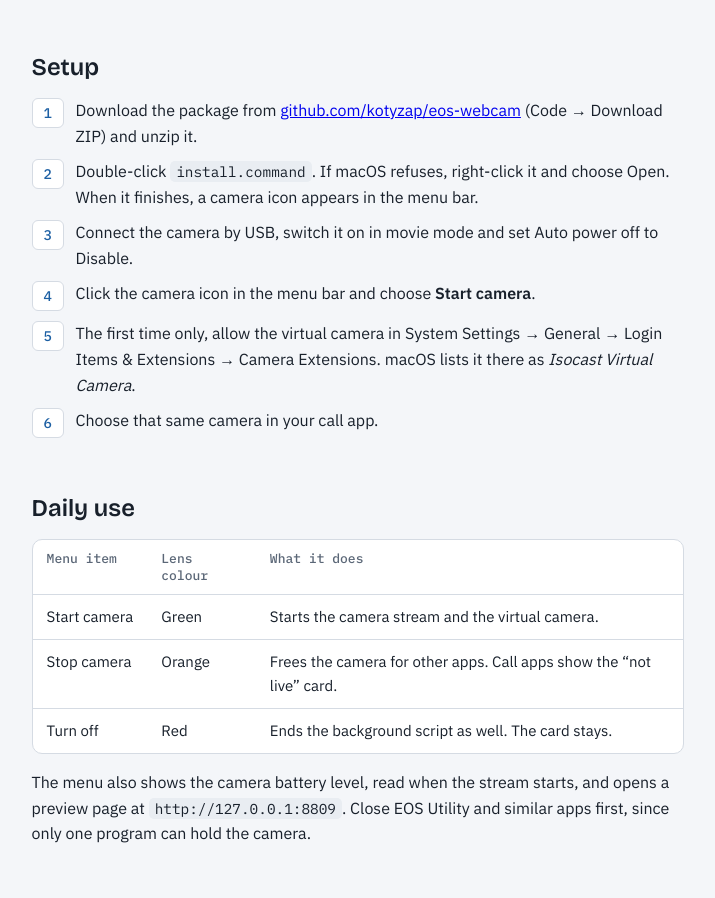
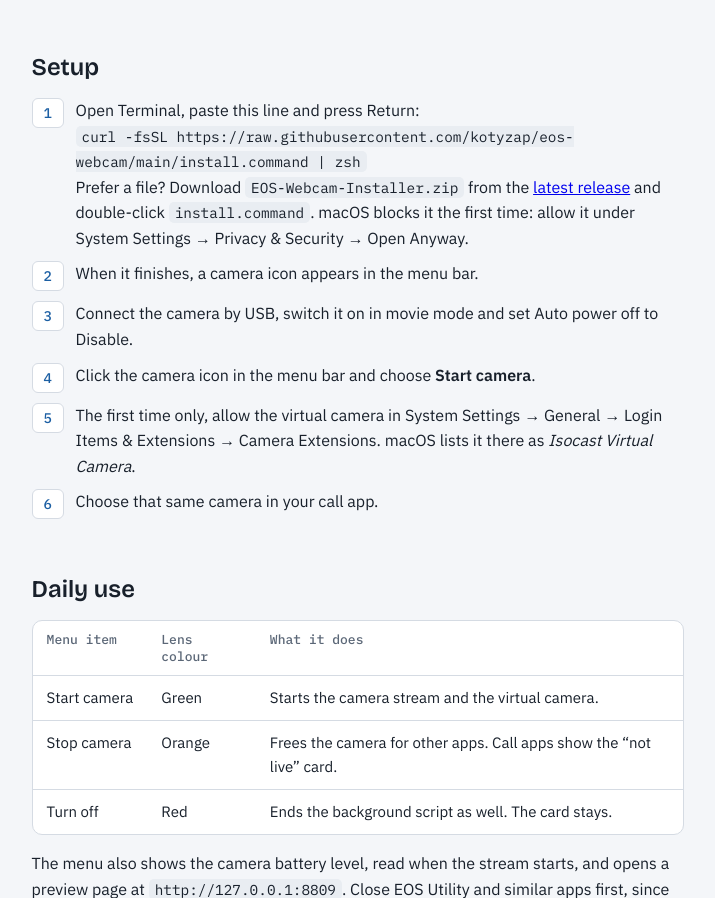
Before and after one commit to kotyzap/EOS-Webcam-via-USB-Mini, a plain HTML site: page docs/index.html in a window 1280 px wide. Shown: the part 2025-2923 px from the top of the page, without its empty margins (282-997 px from the left). Drawn offline with nearby package versions, Linux system fonts and the light colour scheme.

Commit message:
Docs: lead with the one-line install; add release installer zip instructions
Co-Authored-By: Claude Fable 5.2 <noreply@anthropic.com>
Claude-Session: https://claude.ai/code/session_01BecR96eiBcRZHHJvWbxi93

```diff
--- a/docs/index.html
+++ b/docs/index.html
@@ -50,6 +50,7 @@ code{font:0.9em var(--mono);background:var(--code-bg);padding:1px 6px;border-rad
 section{display:flex;flex-direction:column;gap:4px}
 ol.steps{margin:0;padding:0;list-style:none;counter-reset:s;display:flex;flex-direction:column;gap:10px}
 ol.steps li{counter-increment:s;display:grid;grid-template-columns:32px 1fr;gap:12px;align-items:start}
+ol.steps code{overflow-wrap:anywhere}
 ol.steps li::before{content:counter(s);font:500 14px var(--mono);color:var(--accent);border:1px solid var(--line);background:var(--surface);border-radius:6px;text-align:center;line-height:28px}
 table{width:100%;border-collapse:collapse;font-size:15px}
 .tablewrap{overflow-x:auto;border:1px solid var(--line);border-radius:10px;background:var(--surface)}
@@ -164,8 +165,8 @@ footer{color:var(--muted);font-size:14px;border-top:1px solid var(--line);paddin
   <section class="col">
     <h2>Setup</h2>
     <ol class="steps">
-      <li><div>Download the package from <a href="https://github.com/kotyzap/eos-webcam">github.com/kotyzap/eos-webcam</a> (Code → Download ZIP) and unzip it.</div></li>
-      <li><div>Double-click <code>install.command</code>. If macOS refuses, right-click it and choose Open. When it finishes, a camera icon appears in the menu bar.</div></li>
+      <li><div>Open Terminal, paste this line and press Return:<br><code>curl -fsSL https://raw.githubusercontent.com/kotyzap/eos-webcam/main/install.command | zsh</code><br>Prefer a file? Download <code>EOS-Webcam-Installer.zip</code> from the <a href="https://github.com/kotyzap/eos-webcam/releases/latest">latest release</a> and double-click <code>install.command</code>. macOS blocks it the first time: allow it under System Settings → Privacy &amp; Security → Open Anyway.</div></li>
+      <li><div>When it finishes, a camera icon appears in the menu bar.</div></li>
       <li><div>Connect the camera by USB, switch it on in movie mode and set Auto power off to Disable.</div></li>
       <li><div>Click the camera icon in the menu bar and choose <b>Start camera</b>.</div></li>
       <li><div>The first time only, allow the virtual camera in System Settings → General → Login Items &amp; Extensions → Camera Extensions. macOS lists it there as <i>Isocast Virtual Camera</i>.</div></li>
```
Also changed, not shown: 1 other file.
